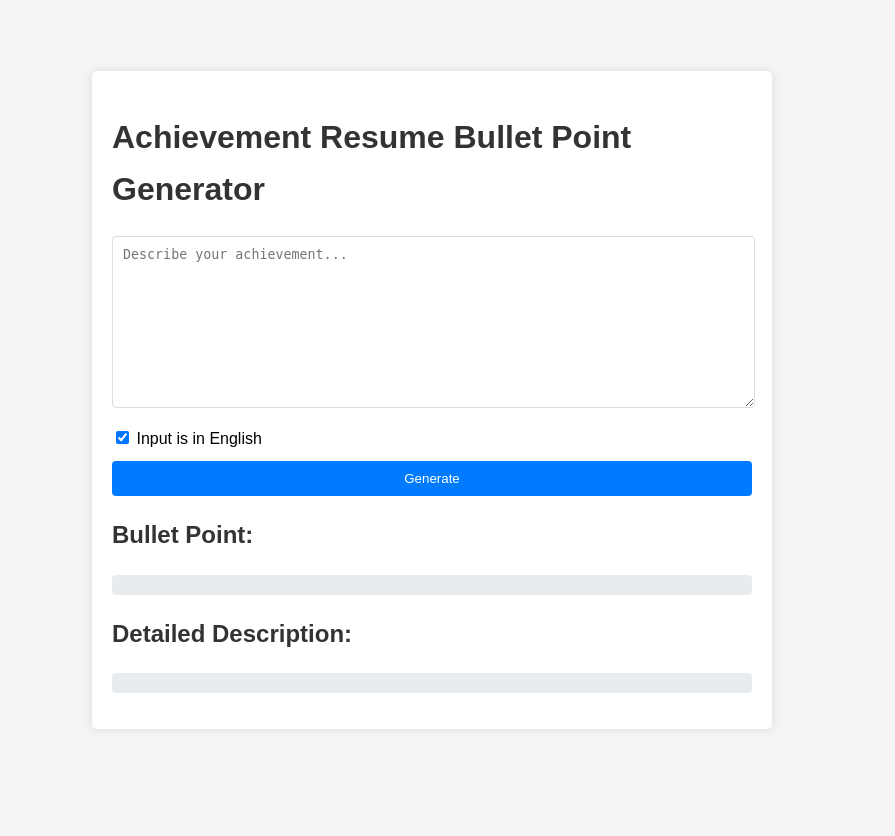
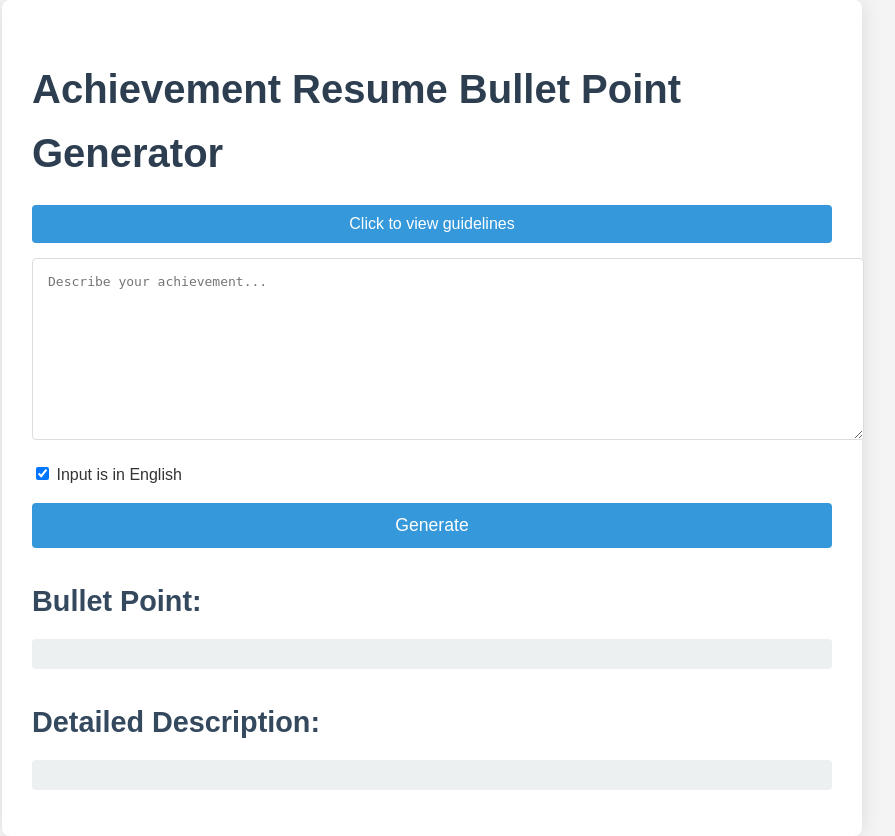
Before and after one commit to CarlKho-Minerva/padayon-ko, a Flask app: page / in a window 1280 px wide. Shown: the whole page, without its empty margins (208-1103 px from the left). Before the commit the page ends 647 px from the top, so only its background shows below. Run offline with Flask 3, Linux system fonts and the light colour scheme.

Commit message:
feat: Add user guidelines to bullet achievements

```diff
--- a/backend/AI_Features/bullet_achievements/app/main.py
+++ b/backend/AI_Features/bullet_achievements/app/main.py
@@ -5,11 +5,16 @@ from dotenv import load_dotenv
 
 app = Flask(__name__)
 
+# Clear any existing environment variable
+os.environ.pop("GEMINI_API_KEY", None)
+
 # Load environment variables from .env file
 load_dotenv()
 
 # Retrieve the API key from environment variables
 gemini_api_key = os.getenv("GEMINI_API_KEY")
+
+genai.configure(api_key=gemini_api_key)
 
 genai.configure(api_key=gemini_api_key)
 
--- a/backend/AI_Features/bullet_achievements/app/templates/index.html
+++ b/backend/AI_Features/bullet_achievements/app/templates/index.html
@@ -16,62 +16,121 @@
             align-items: center;
             min-height: 100vh;
             background-color: #f4f4f4;
+            color: #333;
         }
 
         .container {
-            width: 50%;
+            width: 90%;
             max-width: 800px;
             background-color: #fff;
-            padding: 20px;
-            border-radius: 5px;
-            box-shadow: 0 0 10px rgba(0, 0, 0, 0.1);
+            padding: 30px;
+            border-radius: 8px;
+            box-shadow: 0 0 20px rgba(0, 0, 0, 0.1);
         }
 
-        h1,
+        h1 {
+            color: #2c3e50;
+            font-size: 2.5em;
+            margin-bottom: 20px;
+        }
+
         h2 {
-            color: #333;
+            color: #34495e;
+            font-size: 1.8em;
+            margin-top: 30px;
+            margin-bottom: 15px;
+        }
+
+        h3 {
+            color: #2980b9;
+            font-size: 1.4em;
+            margin-top: 25px;
+            margin-bottom: 10px;
+        }
+
+        p,
+        li {
+            font-size: 1em;
+            color: #555;
         }
 
         textarea {
-            width: 97%;
-            padding: 10px;
-            margin-bottom: 10px;
+            width: 100%;
+            padding: 15px;
+            margin-bottom: 15px;
             border: 1px solid #ddd;
             border-radius: 4px;
             resize: vertical;
+            font-size: 1em;
         }
 
         button {
             display: block;
             width: 100%;
-            padding: 10px;
-            background-color: #007bff;
+            padding: 12px;
+            background-color: #3498db;
             color: #fff;
             border: none;
             border-radius: 4px;
             cursor: pointer;
-            margin-top: 10px;
+            margin-top: 15px;
+            font-size: 1.1em;
+            transition: background-color 0.3s ease;
         }
 
         button:hover {
-            background-color: #0056b3;
+            background-color: #2980b9;
         }
 
         #result {
-            margin-top: 20px;
+            margin-top: 30px;
         }
 
         #bullet,
         #description {
-            background-color: #e9ecef;
-            padding: 10px;
+            background-color: #ecf0f1;
+            padding: 15px;
             border-radius: 4px;
-            margin-top: 5px;
+            margin-top: 10px;
+            font-size: 1em;
+        }
+
+        .guidelines-toggle {
+            background-color: #3498db;
+            color: white;
+            padding: 10px 15px;
+            border: none;
+            border-radius: 4px;
+            cursor: pointer;
+            font-size: 1em;
+            margin-bottom: 15px;
+        }
+
+        .guidelines-content {
+            display: none;
+            background-color: #f9f9f9;
+            border: 1px solid #ddd;
+            padding: 20px;
+            border-radius: 4px;
+            margin-bottom: 20px;
         }
 
         @media (max-width: 768px) {
             .container {
                 width: 95%;
+                padding: 20px;
+            }
+
+            h1 {
+                font-size: 2em;
+            }
+
+            h2 {
+                font-size: 1.5em;
+            }
+
+            h3 {
+                font-size: 1.2em;
             }
         }
     </style>
@@ -80,6 +139,45 @@
 <body>
     <div class="container">
         <h1>Achievement Resume Bullet Point Generator</h1>
+
+        <button class="guidelines-toggle" onclick="toggleGuidelines()">Click to view guidelines</button>
+        <div class="guidelines-content" id="guidelines">
+            <h2>User Facing Guidelines</h2>
+            <h3>Achievement Description Guidelines</h3>
+            <p>We're going to help you create powerful descriptions of your achievements for scholarship applications or
+                resumes. Don't worry about sounding perfect or stumbling over your words - our AI will clean everything
+                up later. Just focus on answering these questions as thoroughly as you can:</p>
+            <ol>
+                <li>What specific goal or task did you accomplish?</li>
+                <li>Can you quantify your results? (Think numbers, percentages, or measurable outcomes)</li>
+                <li>What specific actions did you take to achieve this result?</li>
+                <li>How many people were involved or impacted by your work?</li>
+                <li>What leadership role did you play, if any?</li>
+                <li>What challenges or obstacles did you overcome?</li>
+                <li>How long did this achievement take? Provide a timeframe.</li>
+                <li>What skills did you develop or demonstrate through this experience?</li>
+                <li>How does this achievement relate to your future goals or field of study?</li>
+                <li>What makes this accomplishment unique or stand out?</li>
+                <li>If applicable, how much money was involved? (funds raised, budget managed, etc.)</li>
+                <li>How did this achievement impact your community or organization?</li>
+                <li>Did you receive any awards, recognition, or media coverage for this?</li>
+                <li>What personal growth did you experience from this achievement?</li>
+                <li>Can you think of any evidence to support your claims? (certificates, links, references, etc.)</li>
+            </ol>
+            <h3>Remember:</h3>
+            <ul>
+                <li>It's okay to speak casually or even ramble - just focus on providing detailed information.</li>
+                <li>Don't worry about organizing your thoughts perfectly - the AI will structure your achievement later.
+                </li>
+                <li>If you can't answer all questions, that's fine. Just provide as much detail as you can for the
+                    relevant ones.</li>
+                <li>Feel free to include any additional information you think is important, even if it doesn't fit these
+                    questions exactly.</li>
+            </ul>
+            <p>Your detailed responses will help our AI create a polished, impactful description of your achievement.
+                Just relax and tell us your story!</p>
+        </div>
+
         <textarea id="achievement" rows="10" placeholder="Describe your achievement..."></textarea>
         <div>
             <label>
@@ -95,14 +193,24 @@
             <p id="description"></p>
         </div>
     </div>
+    <script>
+        function toggleGuidelines() {
+            var content = document.getElementById("guidelines");
+            var button = document.querySelector(".guidelines-toggle");
+            if (content.style.display === "block") {
+                content.style.display = "none";
+                button.textContent = "Click to view guidelines";
+            } else {
+                content.style.display = "block";
+                button.textContent = "Click to hide guidelines";
+            }
+        }
 
-    <script>
         async function generateResume() {
             const achievement = document.getElementById('achievement').value;
             const isEnglish = document.getElementById('isEnglish').checked;
             const bulletEl = document.getElementById('bullet');
             const descriptionEl = document.getElementById('description');
-
             try {
                 const response = await fetch('/generate', {
                     method: 'POST',
@@ -111,9 +219,7 @@
                     },
                     body: JSON.stringify({ achievement: achievement, isEnglish: isEnglish }),
                 });
-
                 const data = await response.json();
-
                 if (response.ok) {
                     bulletEl.textContent = data.bullet;
                     descriptionEl.textContent = data.description;
```
Also changed, not shown: 1 other file.
